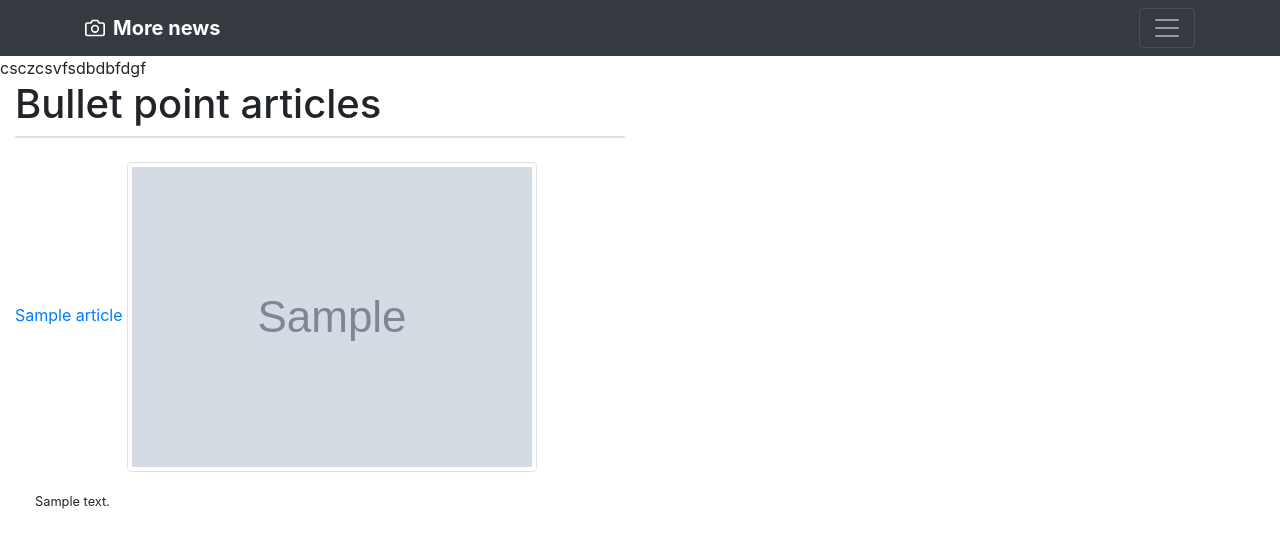
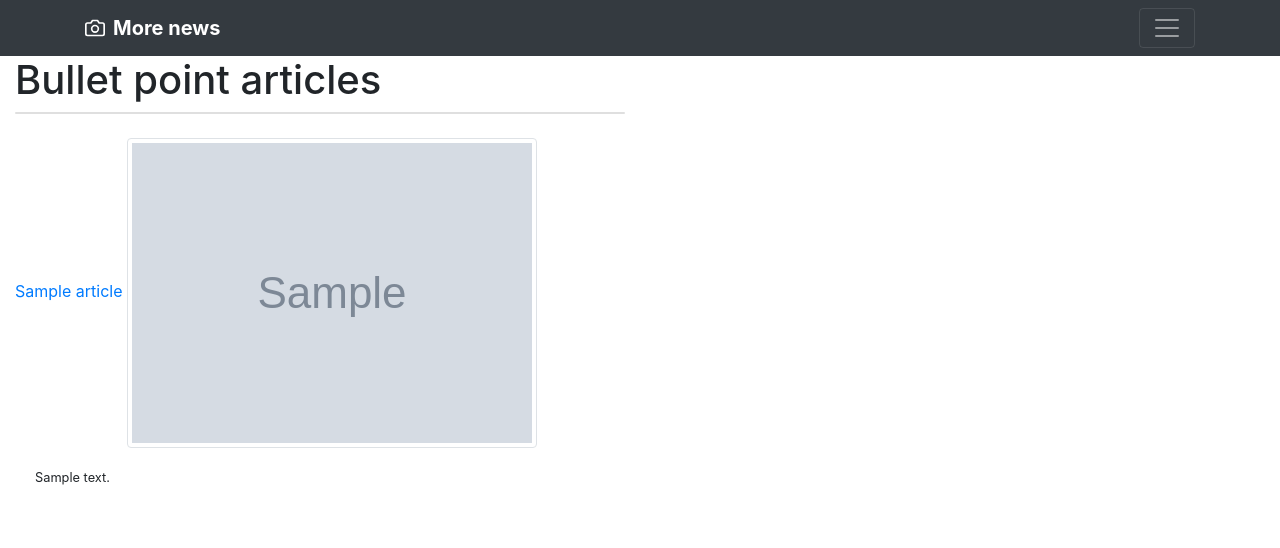
Before and after one commit to lucasLB7/The_news_app, a Flask app: template app/templates/articles.html in a window 1280 px wide. Shown: the top 548 px of the page. Run offline with Flask 2, Linux system fonts and the light colour scheme; the template is opened without the code that fills it: most values are stand-ins (such as "Sample title", 1, 10 or a date in 2020); grey boxes marked "Sample" are stand-in pictures; some libraries are stand-ins or nearby versions.

Commit message:
Cleanu6p complete. Final stges

```diff
--- a/app/templates/articles.html
+++ b/app/templates/articles.html
@@ -5,7 +5,7 @@
 {% block content %}
 
 
-csczcsvfsdbdbfdgf
+
 
 <div class="col-md-6">
     <h1>Bullet point articles</h1>
```
